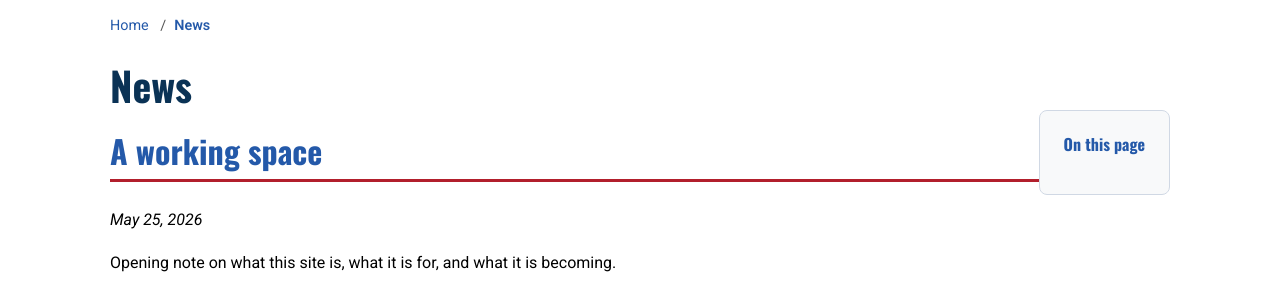
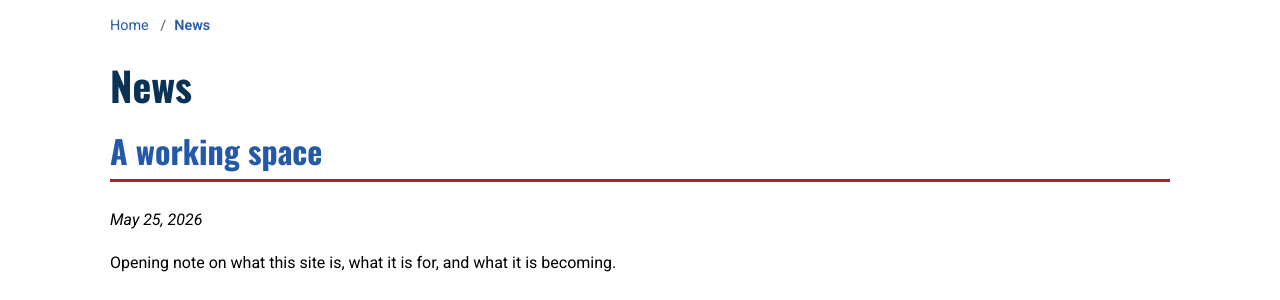
Before and after one commit to Oranburg/LEP, a Jekyll site: the page built from _pages/news.md, in a window 1280 px wide. Shown: the part 354-654 px from the top of the page. Built offline with Jekyll 4.4.1, drawn with Linux system fonts in a browser that asks for light colours.

Commit message:
Remove auto-included page TOC box

```diff
--- a/_layouts/page.html
+++ b/_layouts/page.html
@@ -7,13 +7,11 @@ layout: default
     <p>&#128274; This essay is in pre-release. Click the lock in the menu bar to enter the access key.</p>
   </div>
   <div class="gate-content">
-    {% include table-of-contents.html %}
     {{ content }}
   </div>
 </article>
 {%- else -%}
 <article class="page">
-  {% include table-of-contents.html %}
   {{ content }}
 </article>
 {%- endif -%}
```
